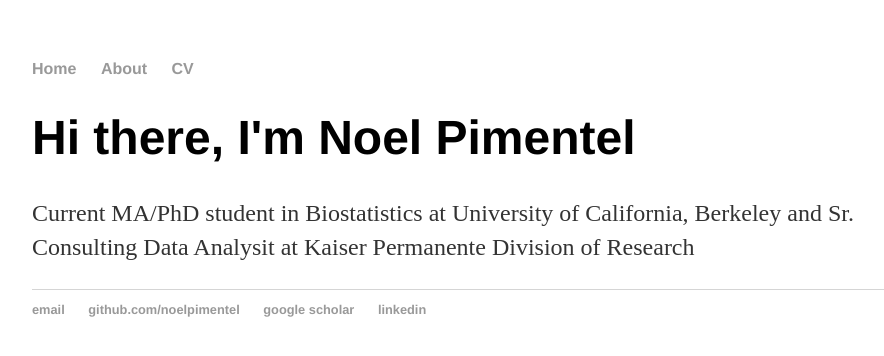
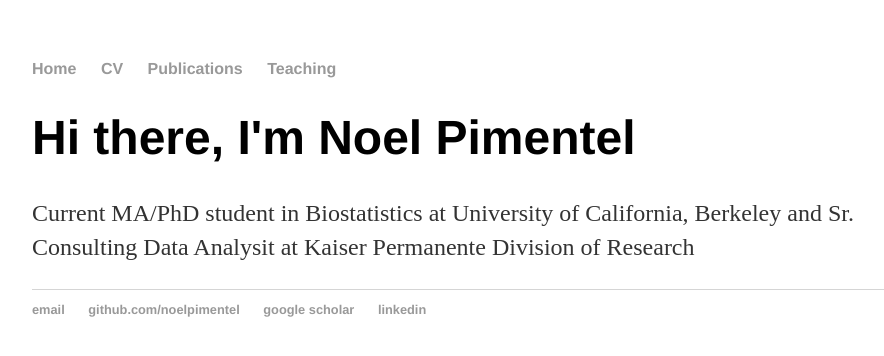
Before and after one commit to noelpimentel/noelpimentel.github.io, a Jekyll site: the page built from index.html, in a window 1280 px wide. Shown: the top 356 px of the page, without its empty margins (160-1044 px from the left). Built offline with Jekyll 4.4.1, drawn with Linux system fonts in a browser that asks for light colours.

Commit message:
Changed layout

```diff
--- a/_layouts/default.html
+++ b/_layouts/default.html
@@ -9,8 +9,9 @@
 			<nav>
 	    		<ul>
 	        		<li><a href="/">Home</a></li>
-		        	<li><a href="/about">About</a></li>
 	        		<li><a href="/cv">CV</a></li>
+				<li><a href="/cv">Publications</a></li>
+				<li><a href="/cv">Teaching</a></li>
 	    		</ul>
 			</nav>
 			<div class="container">
```
